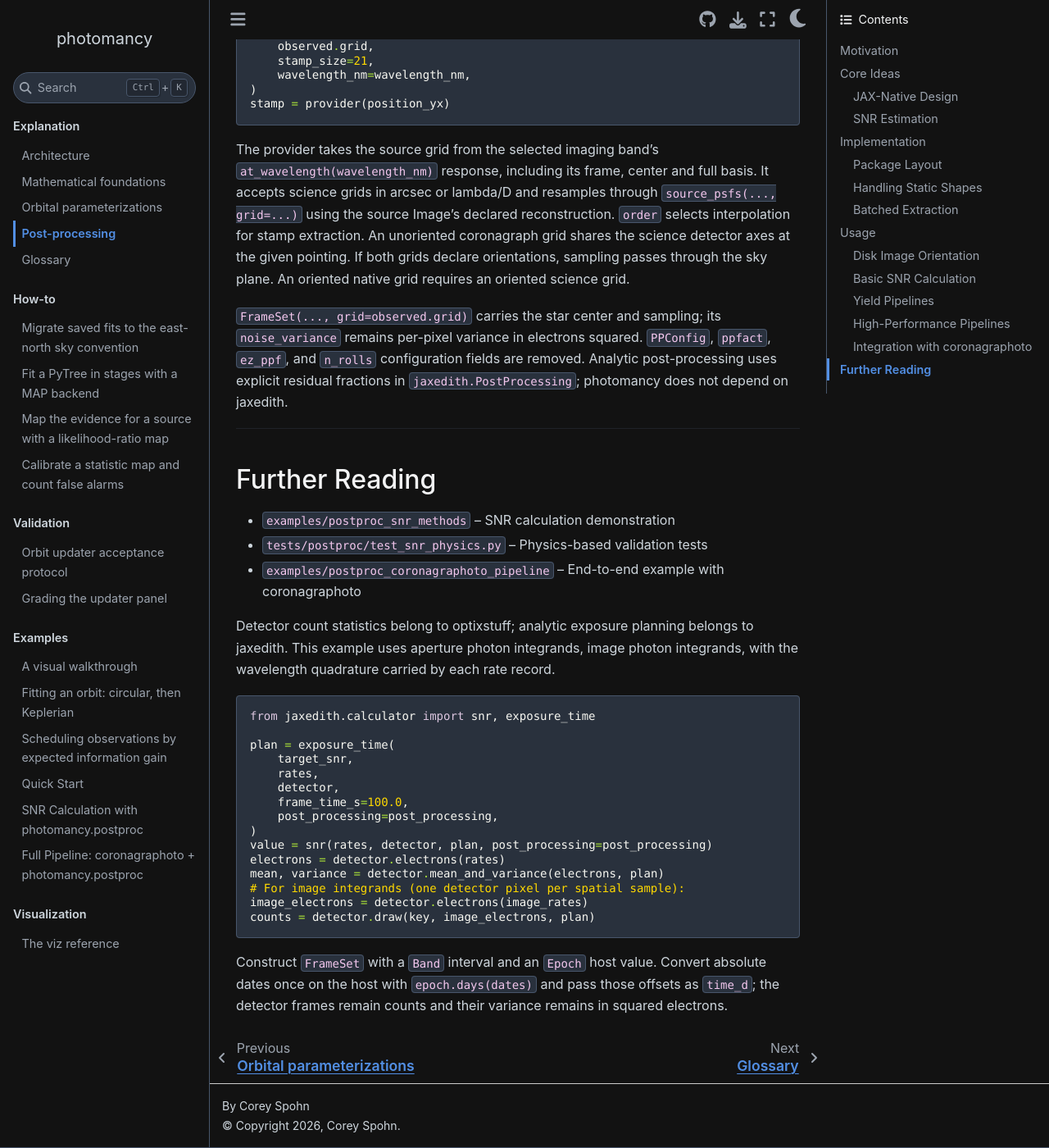
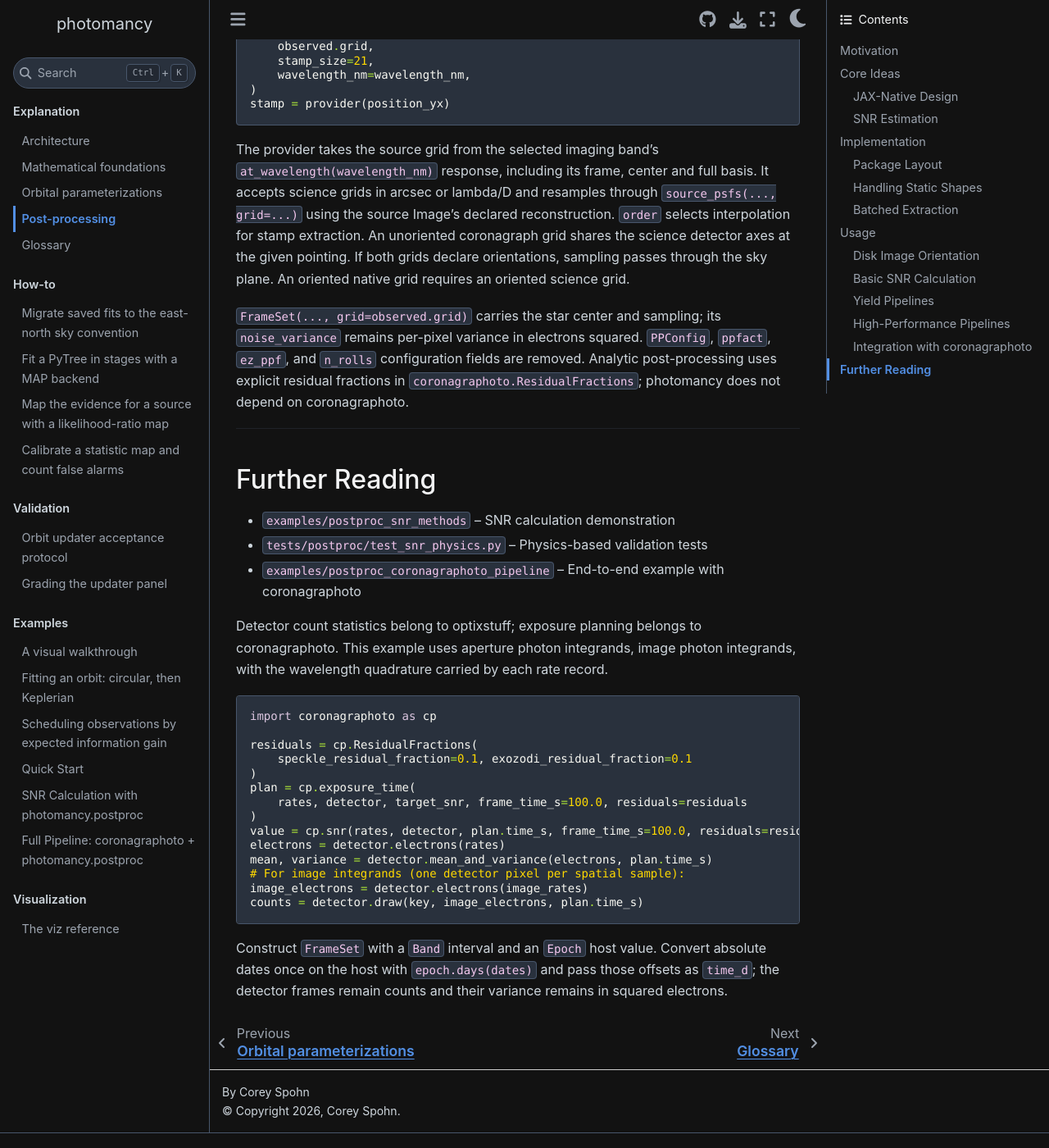
Before and after one commit to CoreySpohn/photomancy, a Sphinx documentation site: the page built from docs/explanation/postprocessing.md, in a window 1280 px wide and 1400 px high, scrolled down 5149 px. Shown: the whole window at 82% size. Built offline with Sphinx 7.4.7 and the Sphinx Book theme 1.1.4, drawn with Linux system fonts in a browser that asks for light colours; pages that are not in the unit, such as notebooks, are missing from menus.

Commit message:
refactor(priors)!: name sample_shape and q as the distribution API does, and document the coronagraphoto exposure calls

````diff
--- a/docs/explanation/postprocessing.md
+++ b/docs/explanation/postprocessing.md
@@ -226,7 +226,7 @@ plane. An oriented native grid requires an oriented science grid.
 its `noise_variance` remains per-pixel variance in electrons squared.
 `PPConfig`, `ppfact`, `ez_ppf`, and `n_rolls` configuration fields are removed.
 Analytic post-processing uses explicit residual fractions in
-`jaxedith.PostProcessing`; photomancy does not depend on jaxedith.
+`coronagraphoto.ResidualFractions`; photomancy does not depend on coronagraphoto.
 
 ---
 
@@ -237,26 +237,25 @@ Analytic post-processing uses explicit residual fractions in
 - `examples/postproc_coronagraphoto_pipeline` – End-to-end example with coronagraphoto
 
 
-Detector count statistics belong to optixstuff; analytic exposure planning belongs
-to jaxedith. This example uses aperture photon integrands, image photon
+Detector count statistics belong to optixstuff; exposure planning belongs to
+coronagraphoto. This example uses aperture photon integrands, image photon
 integrands, with the wavelength quadrature carried by each rate record.
 
 ```python notest
-from jaxedith.calculator import snr, exposure_time
+import coronagraphoto as cp
 
-plan = exposure_time(
-    target_snr,
-    rates,
-    detector,
-    frame_time_s=100.0,
-    post_processing=post_processing,
+residuals = cp.ResidualFractions(
+    speckle_residual_fraction=0.1, exozodi_residual_fraction=0.1
 )
-value = snr(rates, detector, plan, post_processing=post_processing)
+plan = cp.exposure_time(
+    rates, detector, target_snr, frame_time_s=100.0, residuals=residuals
+)
+value = cp.snr(rates, detector, plan.time_s, frame_time_s=100.0, residuals=residuals)
 electrons = detector.electrons(rates)
-mean, variance = detector.mean_and_variance(electrons, plan)
+mean, variance = detector.mean_and_variance(electrons, plan.time_s)
 # For image integrands (one detector pixel per spatial sample):
 image_electrons = detector.electrons(image_rates)
-counts = detector.draw(key, image_electrons, plan)
+counts = detector.draw(key, image_electrons, plan.time_s)
 ```
 
 Construct `FrameSet` with a `Band` interval and an `Epoch` host value. Convert
````
Also changed, not shown: docs/updater-protocol.md (+5 -3 lines), 2 other files.
